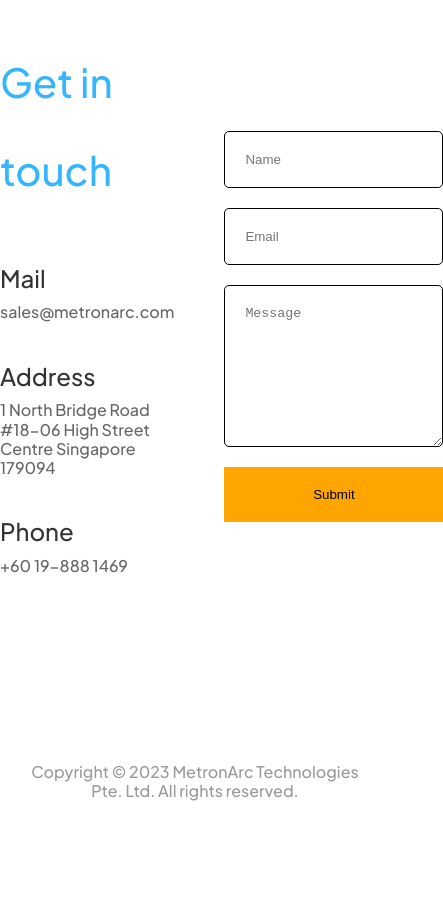
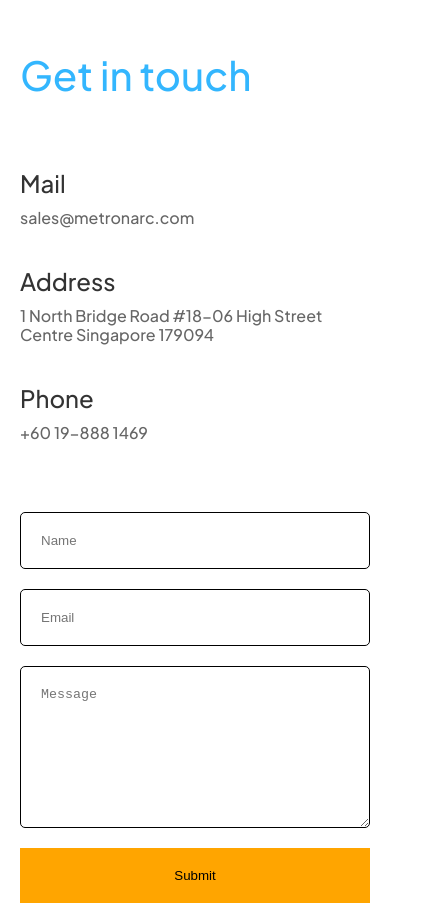
Before and after one commit to MrYouth/metronarc, a plain HTML site: page index.html in a window 390 px wide. Shown: the part 4795-5701 px from the top of the page, 443 px wide, since content can reach past the window. Before the commit the page ends 5615 px from the top, so only its background shows below. Drawn offline with nearby package versions, Linux system fonts and the light colour scheme.

Commit message:
deploy 3

```diff
--- a/assets/css/app.css
+++ b/assets/css/app.css
@@ -444,14 +444,30 @@ section {
     }
 }
 
-/* Original styles remain unchanged */
+/* Contact */
+@media only screen and (max-width: 768px) {
     .contact {
-    height: 70vh;
+        flex-direction: column; /* Change the flex direction to column */
+        height: auto; /* Auto-adjust the height based on content */
+    }
+
+    .formContainer {
+        order: 2; /* Change the order of the form container to appear below the text container */
+        margin-top: 20px; /* Adjust the top margin to provide spacing between the two containers */
+    }
+
+    .textContainer h1 {
+        font-size: 40px; /* Decrease the font size of "Get in touch" */
+    }
+}
+
+.contact {
     max-width: 1355px;
     margin: auto;
     display: flex;
     align-items: center;
     gap: 50px;
+    padding: 20px; /* Add padding to the contact section */
 }
 
 .textContainer {
```
Lines whose indentation alone changed are shown as unchanged.
